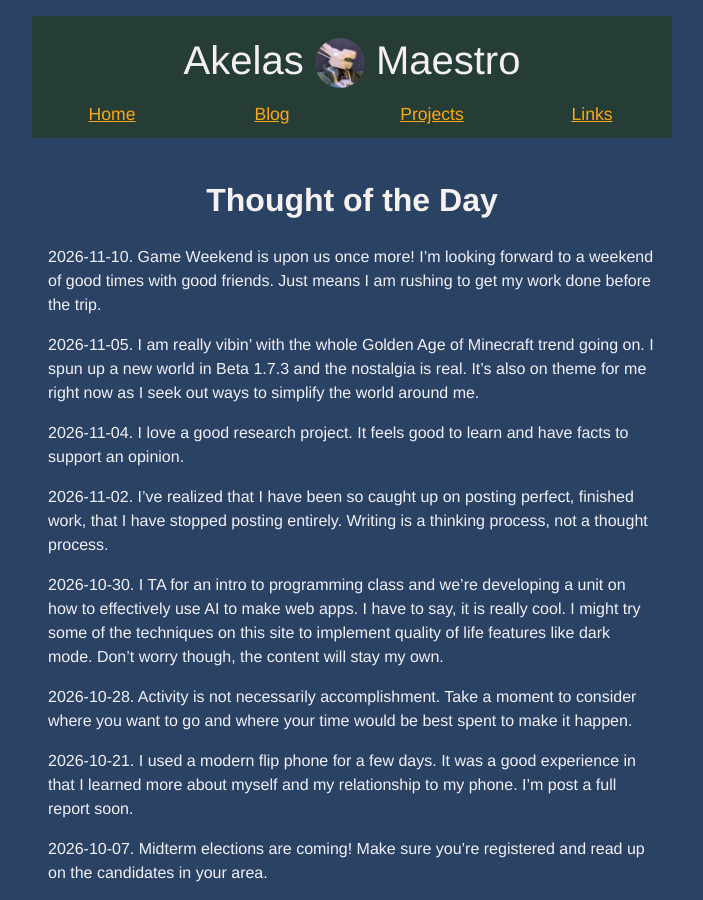
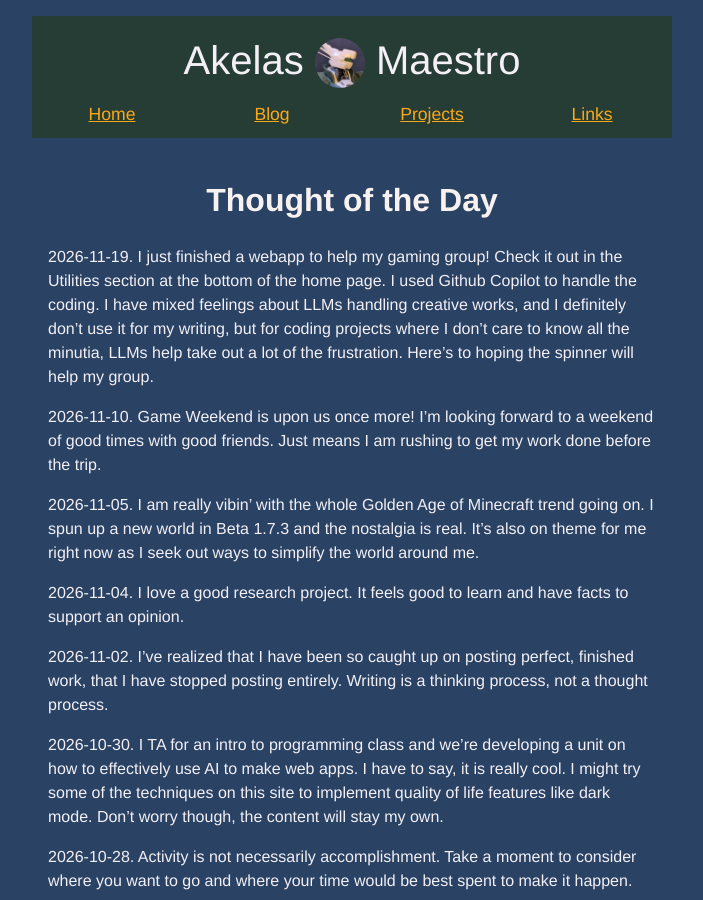
Before and after one commit to AkelasMaestro/akelasmaestro.github.io, a Jekyll site: the page built from _posts/2026-04-08-daily-blog.md, in a window 1280 px wide and 900 px high. Shown: the whole window, without its empty margins (288-991 px from the left). Built offline with Jekyll 4.4.1, drawn with Linux system fonts in a browser that asks for light colours.

Commit message:
[PUBLISHER] Merge #58

```diff
--- a/_posts/2026-04-08-daily-blog.md
+++ b/_posts/2026-04-08-daily-blog.md
@@ -5,6 +5,8 @@ categories: daily-thought
 date: 2026-04-18
 share: true
 ---
+2026-11-19. I just finished a webapp to help my gaming group! Check it out in the Utilities section at the bottom of the home page. I used Github Copilot to handle the coding. I have mixed feelings about LLMs handling creative works, and I definitely don't use it for my writing, but for coding projects where I don't care to know all the minutia, LLMs help take out a lot of the frustration. Here's to hoping the spinner will help my group.
+
 2026-11-10. Game Weekend is upon us once more! I'm looking forward to a weekend of good times with good friends. Just means I am rushing to get my work done before the trip.
 
 2026-11-05. I am really vibin' with the whole Golden Age of Minecraft trend going on. I spun up a new world in Beta 1.7.3 and the nostalgia is real. It's also on theme for me right now as I seek out ways to simplify the world around me.
```
